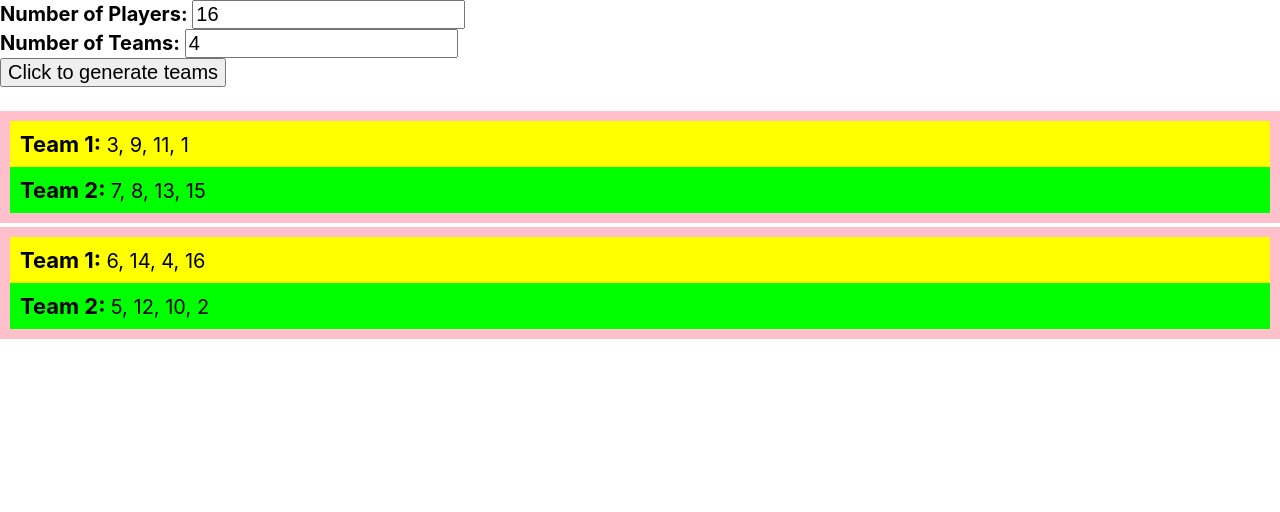
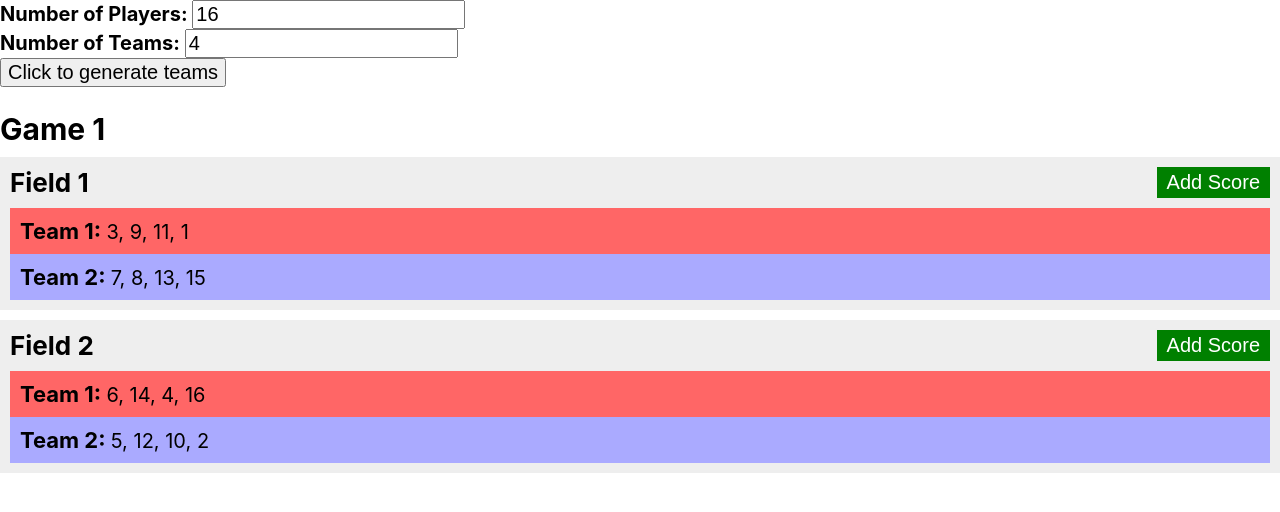
Before and after one commit to christianhalsell/street-soccer, a React (Create React App) app: page / in a window 1280 px wide. Both pictures are taken after a click on the button "Click to generate teams". Shown: the top 512 px of the page. Built offline with nearby package versions, Linux system fonts and the light colour scheme.

Commit message:
Set up features for individual teams

```diff
--- a/src/components/TeamCreator.jsx
+++ b/src/components/TeamCreator.jsx
@@ -64,6 +64,10 @@ const TeamCreator = () => {
     }
   }
 
+  const addScore = () => {
+    alert('This is not working yet.')
+  }
+
   const checkForErrors = () => {
     if (tempRoster.length < tempTeams.length) {
       setError(`You need more players than number of teams: Players: ${tempRoster.length}, Teams: ${tempTeams.length}`);
@@ -112,10 +116,15 @@ const TeamCreator = () => {
         <div className="inputRow" style={{color: 'red'}}>{error}</div>
       )}
       <div>
+        <div style={{ fontSize: 30, marginBottom: 10, fontWeight: 700 }}>Game 1</div>
         {!error && gameRound.map((game, idx) => (
-          <div key={game} style={{ background: 'pink', padding: 10, marginBottom: 4}}>
+          <div key={game} style={{ background: '#eee', padding: 10, marginBottom: 10}}>
+            <div style={{ fontSize: 26, fontWeight: 700, paddingBottom: 10 }}>
+              Field {idx + 1}
+              <button onClick={addScore} style={{ float: 'right', backgroundColor: 'green', color: 'white', border: 0, padding: '4px 10px', cursor: 'pointer' }}>Add Score</button>
+            </div>
             {game.map((team, i) => (
-              <div key={team} style={{ padding: 10, backgroundColor: i === 0 ? 'yellow' : 'lime' }}>
+              <div key={team} style={{ padding: 10, backgroundColor: i === 0 ? '#f66' : '#aaf' }}>
                 <span style={{ fontSize: 22, fontWeight: 'bold' }}>Team {i + 1}: </span>
                 {team.map((player, i) => (
                   <span key={player}>{player}{i < team.length - 1 ? ', ' : null}</span>
```
